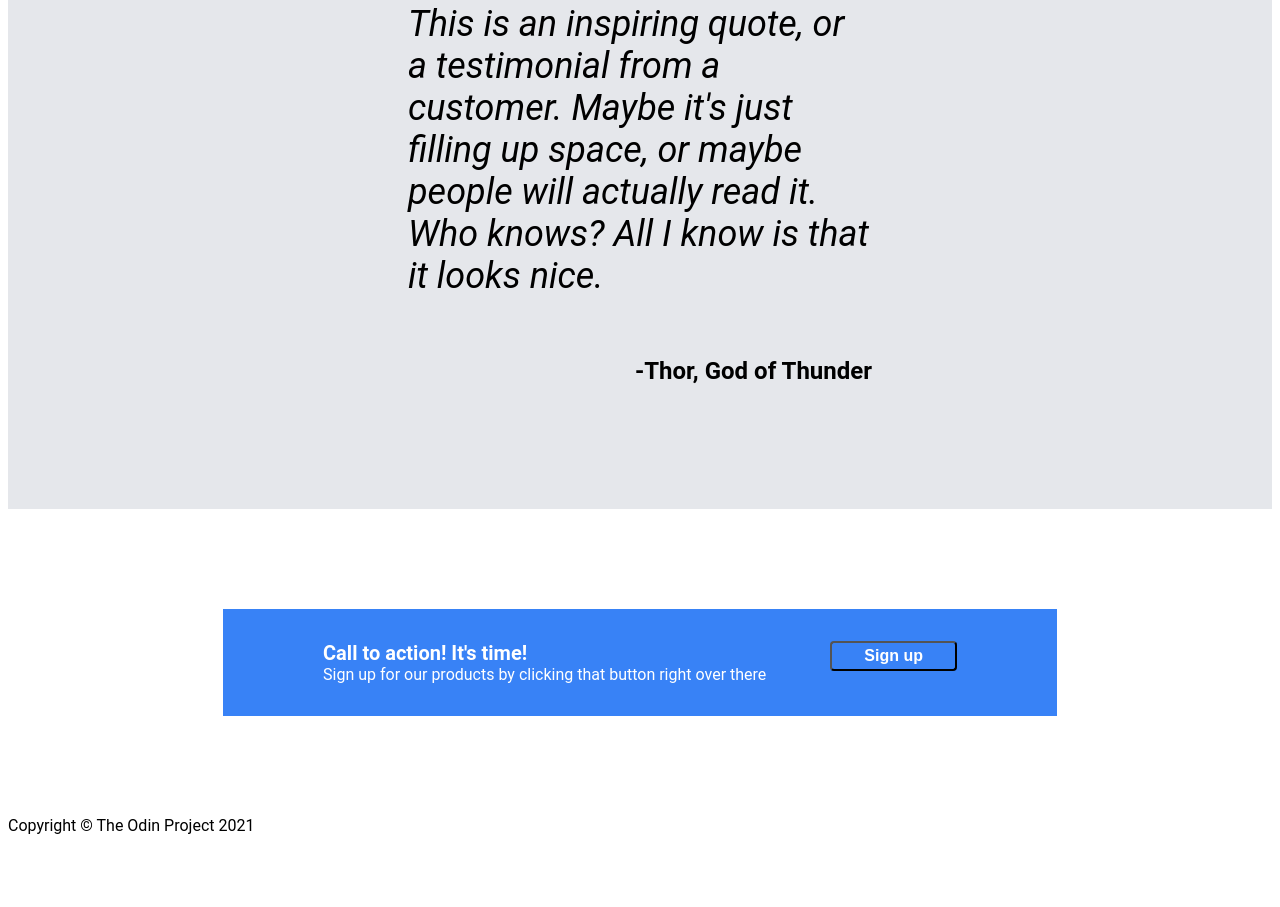
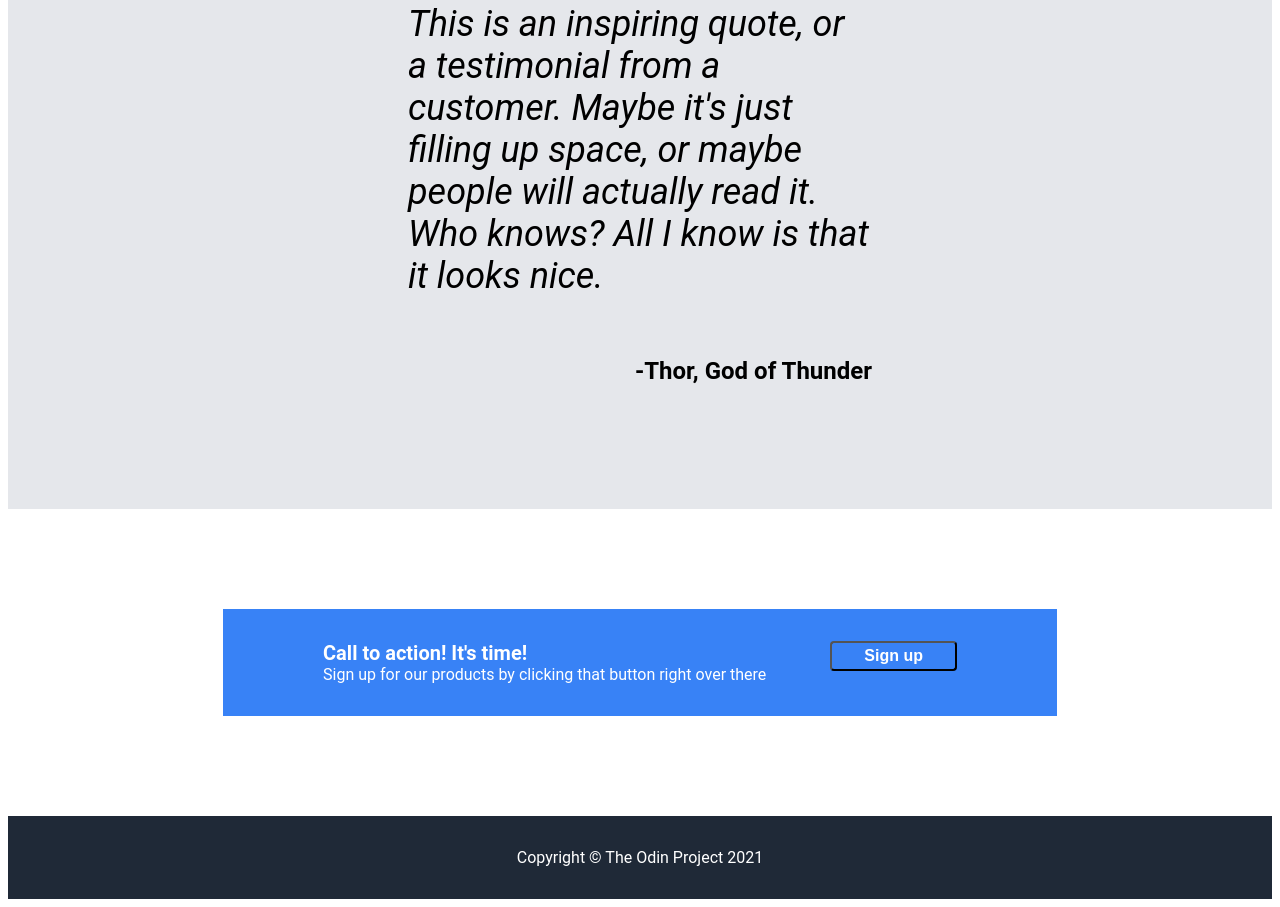
Before and after one commit to Markcreaddie/Landing-Page, a plain HTML site: page index.html in a window 1280 px wide. Shown: the part 1151-2058 px from the top of the page. Before the commit the page ends 1994 px from the top, so only its background shows below. Drawn offline with Linux system fonts and the light colour scheme.

Commit message:
Style copyright section

```diff
--- a/style.css
+++ b/style.css
@@ -121,3 +121,12 @@ button {
     font-weight: bold;
     font-size: 20px;
 }
+
+.copyright {
+    background-color: #1f2937;
+    display: flex;
+    padding: 32px;
+    color: white;
+    justify-content: center;
+    align-items: center;
+}
```
